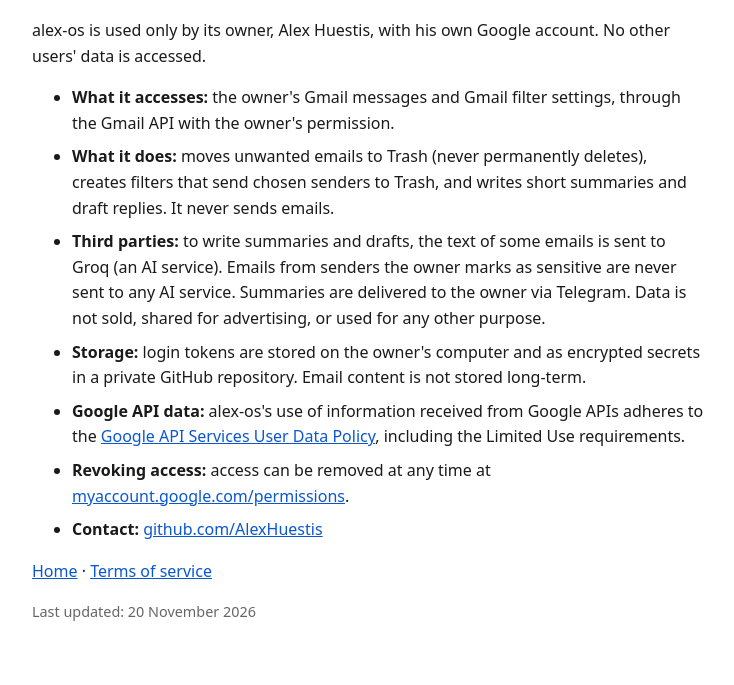
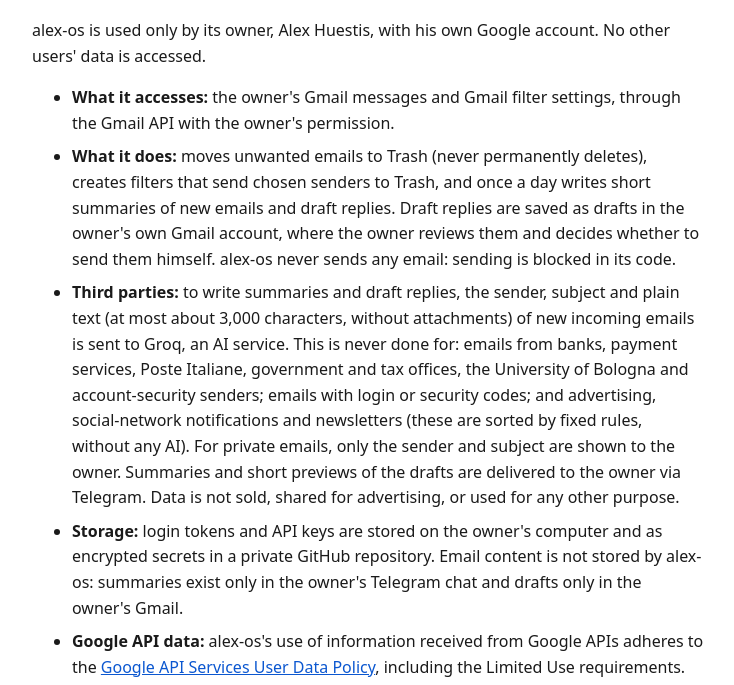
Before and after one commit to AlexHuestis/alexhuestis.github.io, a plain HTML site: page privacy.html in a window 1280 px wide. Shown: the part 108-793 px from the top of the page, without its empty margins (272-1006 px from the left). Drawn offline with Linux system fonts and the light colour scheme.

Commit message:
Privacy policy: daily triage sends non-private email text to Groq; drafts stay in Gmail; nothing is ever sent

```diff
--- a/privacy.html
+++ b/privacy.html
@@ -12,16 +12,16 @@
 <p>alex-os is used only by its owner, Alex Huestis, with his own Google account. No other users' data is accessed.</p>
 <ul>
 <li><strong>What it accesses:</strong> the owner's Gmail messages and Gmail filter settings, through the Gmail API with the owner's permission.</li>
-<li><strong>What it does:</strong> moves unwanted emails to Trash (never permanently deletes), creates filters that send chosen senders to Trash, and writes short summaries and draft replies. It never sends emails.</li>
-<li><strong>Third parties:</strong> to write summaries and drafts, the text of some emails is sent to Groq (an AI service). Emails from senders the owner marks as sensitive are never sent to any AI service. Summaries are delivered to the owner via Telegram. Data is not sold, shared for advertising, or used for any other purpose.</li>
-<li><strong>Storage:</strong> login tokens are stored on the owner's computer and as encrypted secrets in a private GitHub repository. Email content is not stored long-term.</li>
+<li><strong>What it does:</strong> moves unwanted emails to Trash (never permanently deletes), creates filters that send chosen senders to Trash, and once a day writes short summaries of new emails and draft replies. Draft replies are saved as drafts in the owner's own Gmail account, where the owner reviews them and decides whether to send them himself. alex-os never sends any email: sending is blocked in its code.</li>
+<li><strong>Third parties:</strong> to write summaries and draft replies, the sender, subject and plain text (at most about 3,000 characters, without attachments) of new incoming emails is sent to Groq, an AI service. This is never done for: emails from banks, payment services, Poste Italiane, government and tax offices, the University of Bologna and account-security senders; emails with login or security codes; and advertising, social-network notifications and newsletters (these are sorted by fixed rules, without any AI). For private emails, only the sender and subject are shown to the owner. Summaries and short previews of the drafts are delivered to the owner via Telegram. Data is not sold, shared for advertising, or used for any other purpose.</li>
+<li><strong>Storage:</strong> login tokens and API keys are stored on the owner's computer and as encrypted secrets in a private GitHub repository. Email content is not stored by alex-os: summaries exist only in the owner's Telegram chat and drafts only in the owner's Gmail.</li>
 <li><strong>Google API data:</strong> alex-os's use of information received from Google APIs adheres to the
 <a href="https://developers.google.com/terms/api-services-user-data-policy">Google API Services User Data Policy</a>, including the Limited Use requirements.</li>
 <li><strong>Revoking access:</strong> access can be removed at any time at <a href="https://myaccount.google.com/permissions">myaccount.google.com/permissions</a>.</li>
 <li><strong>Contact:</strong> <a href="https://github.com/AlexHuestis">github.com/AlexHuestis</a></li>
 </ul>
 <p><a href="index.html">Home</a> · <a href="terms.html">Terms of service</a></p>
-<p class="updated">Last updated: 20 November 2026</p>
+<p class="updated">Last updated: 23 November 2026</p>
 </main>
 </body>
 </html>
```
